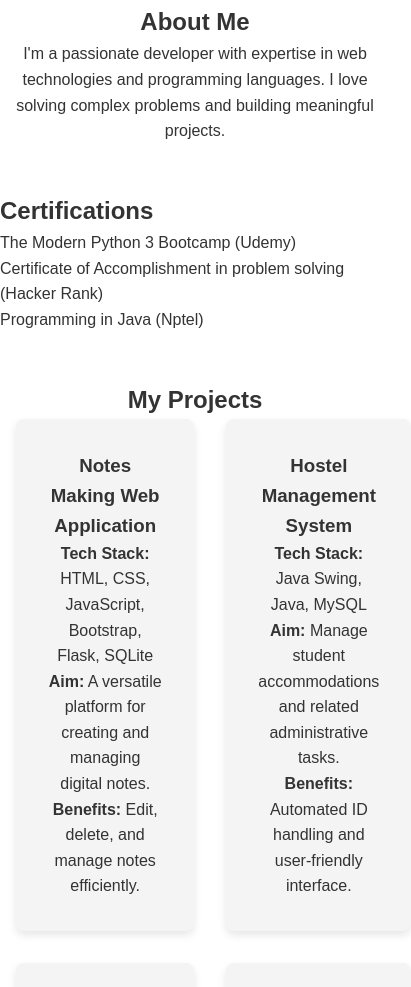
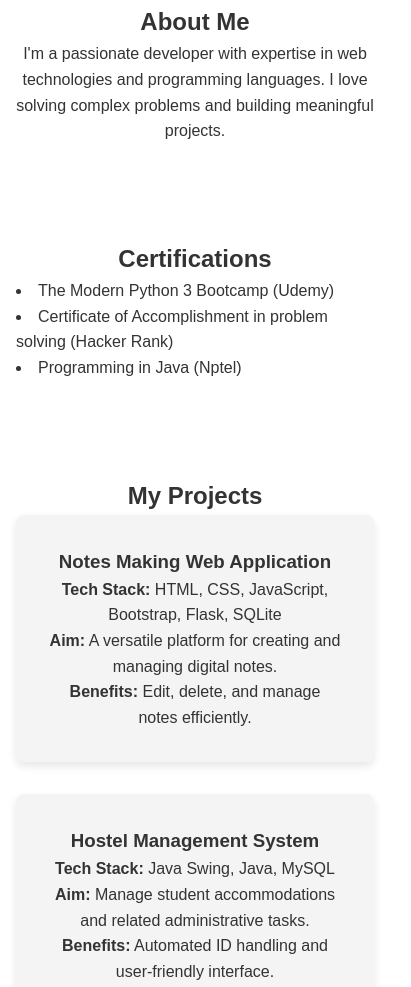
Before and after one commit to Tanmaydevra09/tanmay-portfolio, a plain HTML site: page index.html in a window 390 px wide. Shown: the part 889-1876 px from the top of the page, 411 px wide, since content can reach past the window. Drawn offline with Linux system fonts and the light colour scheme.

Commit message:
Update styles.css

```diff
--- a/styles.css
+++ b/styles.css
@@ -79,12 +79,24 @@ button:hover {
     background: #0097a7;
 }
 
-/* About Section */
+/* About, Portfolio & Contact Sections */
 #about, #portfolio, #contact {
     max-width: 800px;
     margin: 0 auto;
     text-align: center;
     padding: 3rem 1rem;
+}
+
+/* Certifications Section */
+#certifications {
+    text-align: center;
+    padding: 3rem 1rem;
+}
+
+#certifications ul {
+    display: inline-block;
+    text-align: left;
+    list-style-position: inside;
 }
 
 /* Projects Grid */
@@ -173,10 +185,15 @@ form button:hover {
     font-size: 1rem;
 }
 
+/* Responsive Design */
 @media screen and (max-width: 768px) {
     .contact-info {
         bottom: 10px;
         right: 10px;
+    }
+
+    .projects-container {
+        grid-template-columns: 1fr;
     }
 }
 
```
